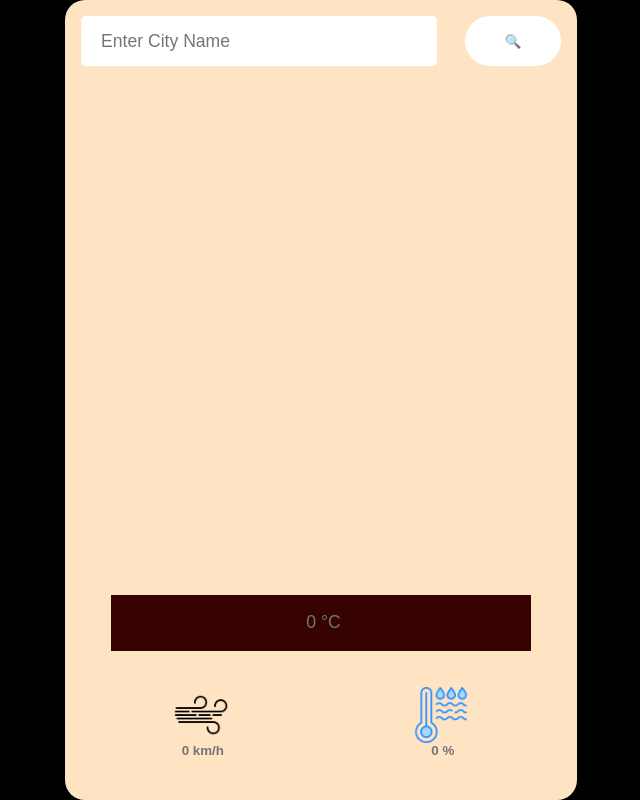
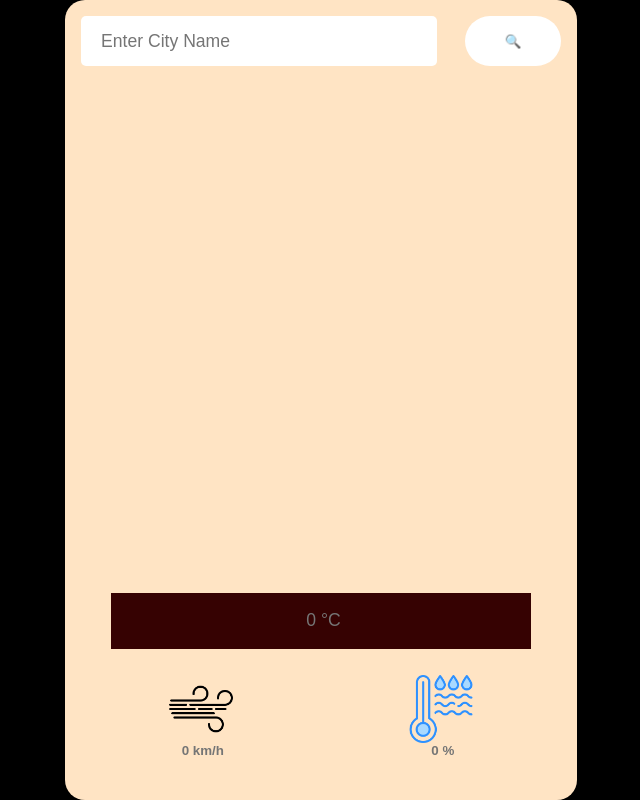
Before and after one commit to muhammadsaeedbari/Weather-API, a plain HTML site: page index2.html in a window 1280 px wide. Shown: the whole page, without its empty margins (319-959 px from the left). Drawn offline with Linux system fonts and the light colour scheme.

Commit message:
first commit

```diff
--- a/index2.html
+++ b/index2.html
@@ -16,11 +16,15 @@
             </button>
             </div>
 
+            <div class="masterbox">
             <div class="data">
 
                 <img src="" alt="">
 
                 <input type="text" class="temp" readonly placeholder=" 0 °C">
+
+            </div>
+
             <div class="master_details">
 
                 <div class="air_pressure">
@@ -31,9 +35,10 @@
                     <img class="humidity_img" src="./images/humidity.png " alt="">
                     <input type="text" class="humid" id="humidnum" placeholder=" 0 %">
                 </div>
-                </div>
+
             </div>
 
+            </div>
         <!-- </div> -->
     </div>
 
--- a/style.css
+++ b/style.css
@@ -61,6 +61,10 @@
 
 }
 
+.masterbox{
+    display: flex;
+    flex-direction: column;
+}
 
 
 .data{
@@ -77,8 +81,8 @@
 
 .data img{
     display: none;
-    height: 45%;
-    width: 45%;
+    height: 100%;
+    width: 100%;
     filter: none !important;
     border-radius: 10px;
    animation: rotate 2s linear infinite;
@@ -100,7 +104,7 @@
 .master_details{
     display: flex;
     justify-content: space-between;
-    margin: auto;
+
     width: 100%;
 }
 
```
Lines whose indentation alone changed are shown as unchanged.
